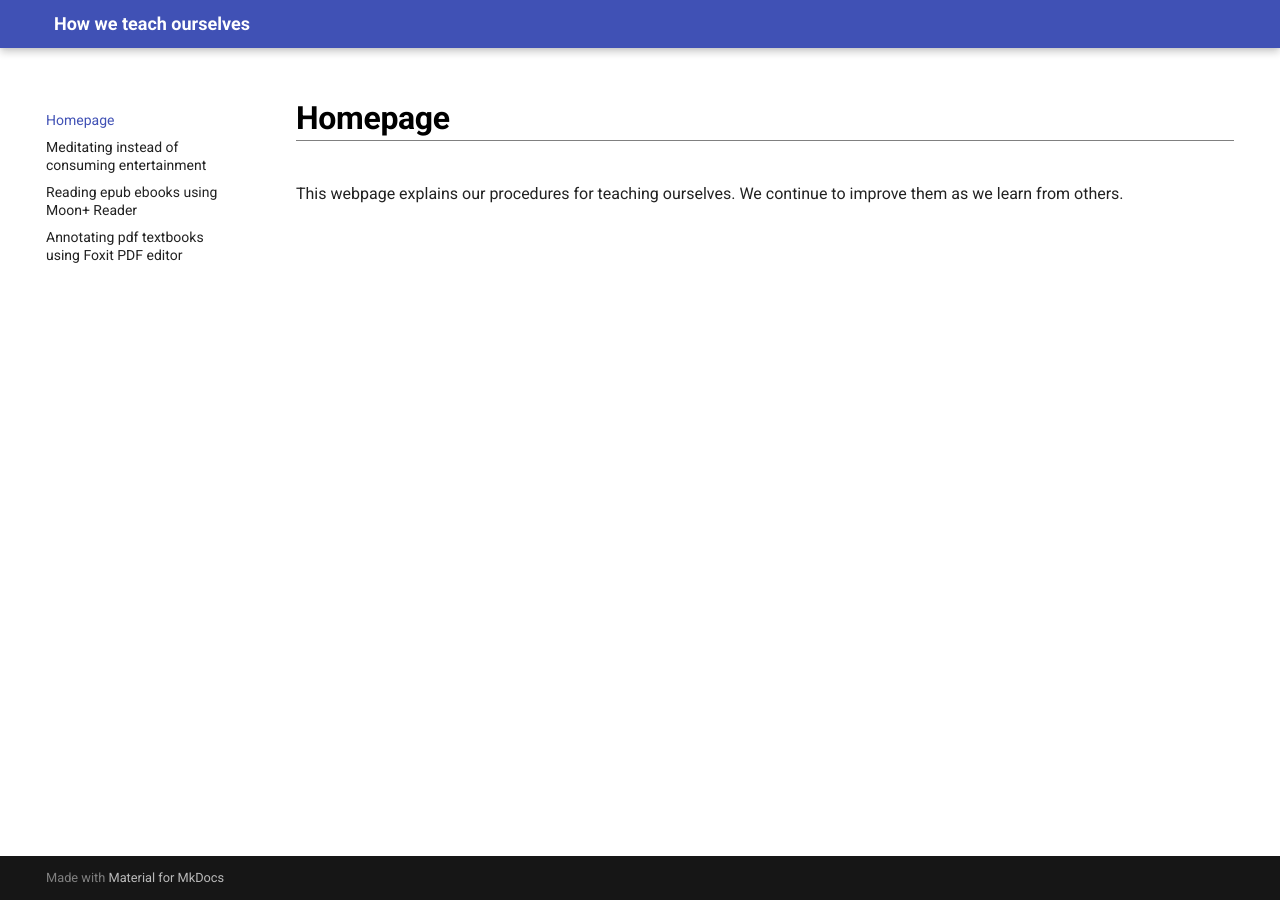
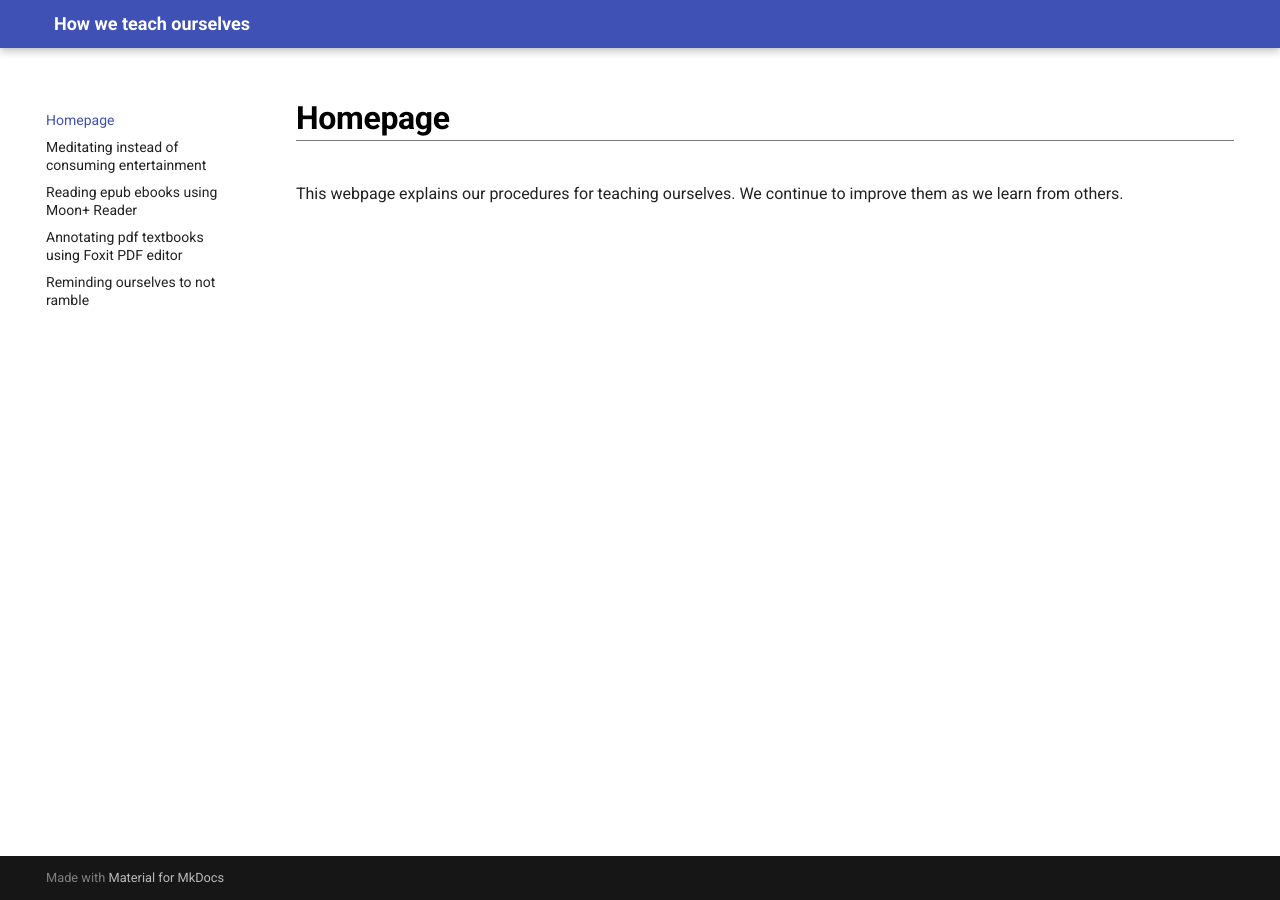
Before and after one commit to maximilian-ho/how-we-teach-ourselves, an MkDocs documentation site: the page built from docs/index.md, in a window 1280 px wide. Built offline with MkDocs 1.6.1 and Material for MkDocs 9.7.7, drawn with Linux system fonts in a browser that asks for light colours.

Commit message:
Update mkdocs.yml

```diff
--- a/mkdocs.yml
+++ b/mkdocs.yml
@@ -2,9 +2,10 @@ site_name: How we teach ourselves
 
 nav:
    - Homepage: "index.md"
-   - Meditating instead of consuming entertainment: "meditation.md"
+   - Meditating instead of consuming entertainment: "meditating.md"
    - Reading epub ebooks using Moon+ Reader: "epubs.md"
    - Annotating pdf textbooks using Foxit PDF editor: "pdfs.md"
+   - Reminding ourselves to not ramble: "rambling.md"
 
 theme:
   name: material
```
